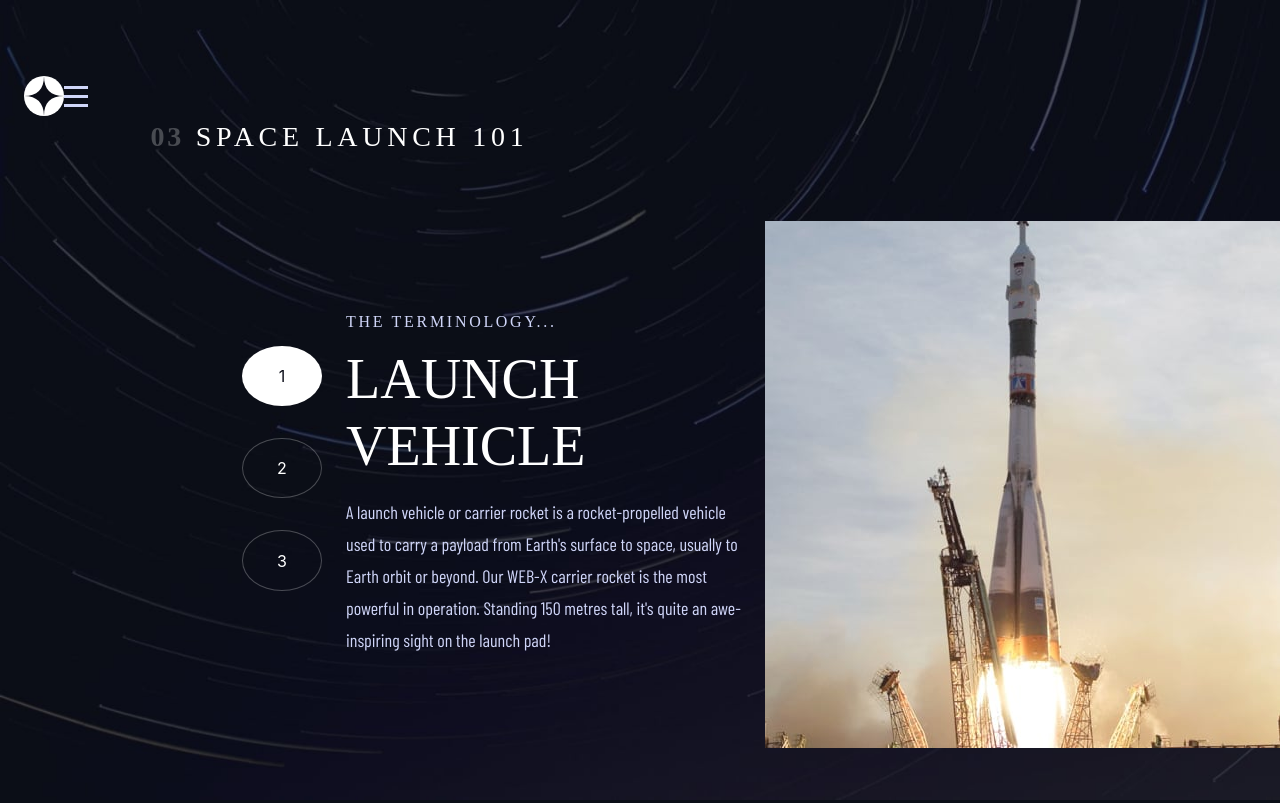
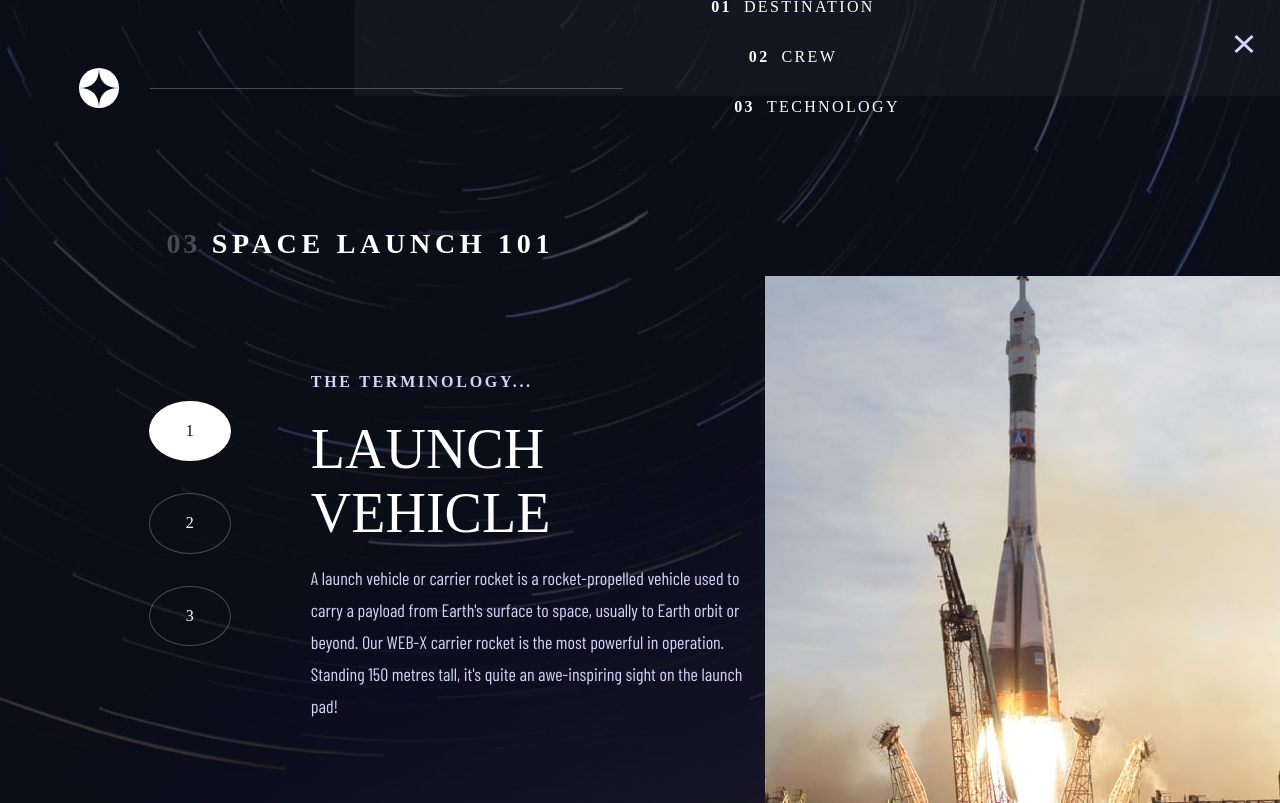
Before and after one commit to scaprisecca/space-tourism-website, a PHP site: page /technology.html in a window 1280 px wide. Run offline with PHP 8.4, Linux system fonts and the light colour scheme; some web fonts are replaced.

Commit message:
redid layout of the site using flexbox instead of grid. Finished css for mobile navbar

```diff
--- a/css/space-style.css
+++ b/css/space-style.css
@@ -1,5 +1,9 @@
 
 /* -- Default Styles -- */
+
+body {
+    margin: 0;
+}
 
 .space-title--dark {
     font-size: 16px;
@@ -16,17 +20,68 @@
     justify-content: space-between;
     align-items: center;
     width: 100%;
-    padding: 24px 24px 0;
+    margin: 24px 0 0 0;
+}
+
+.navbar--blur {
+    height: 100%;
+    background: rgba(255, 255, 255, 0.04);
+    backdrop-filter: blur(81.5485px);
+}
+
+.navbar__spacer {
+    display: none;
 }
 
 .navbar__logo {
     height: 40px;
     width: 40px;
+    margin-left: 24px;
 }
 
 .navbar__toggle {
     height: 21px;
     width: 24px;
+    margin-right: 24px;
+}
+
+.navbar__close-icon {
+    height: 20px;
+    width: 20px;
+    position: absolute;
+    top: 34px;
+    right: 26.5px;
+}
+
+.navbar__item {
+    text-transform: uppercase;
+    list-style-type: none;
+    margin-bottom: 32px;
+    letter-spacing: 2.7px;
+}
+
+.navbar__link {
+    color: var(--space-white);
+    text-decoration: none;
+}
+
+.navbar__link--bold {
+    display: inline;
+    margin-right: 12px;
+}
+
+.navbar {
+    position: fixed;
+    width: 67%;
+    height: 100vh;
+    top: 0;
+    right: 0;
+    margin-top: 0;
+    padding-left: 32px;
+    display: flex;
+    flex-direction: column;
+    justify-content: center;
+    display: none;
 }
 
 /* -- Technology Page -- */
@@ -37,6 +92,7 @@
     background-repeat: no-repeat;
     background-size: cover;
     height: 100%;
+    width: 100%;
     display: flex;
     flex-direction: column;
     align-items: center;
@@ -46,7 +102,15 @@
     font-size: 16px;
     letter-spacing: 2.7px;
     text-transform: uppercase;
+    margin-top: 24px;
     margin-bottom: 32px;
+}
+
+/* Reordering the content blocks for mobile. Had to add display:flex to allow order property to work */
+
+.technology__content-wrapper {
+    display: flex;
+    flex-direction: column;
 }
 
 .technology__hero-img {
@@ -54,6 +118,7 @@
     height: 170px;
     object-fit: cover;
     margin-bottom: 34px;
+    order: 1;
 }
 
 .technology__desktop-hero-img {
@@ -64,7 +129,8 @@
     display: flex;
     width: 152px;
     justify-content: space-around;
-    margin-bottom: 26px;
+    margin: 0 auto 26px;
+    order: 2;
 }
 
 .technology__slider-num {
@@ -83,11 +149,12 @@
     color: var(--space-black);
 }
 
-.technology__content-wrapper {
+.technology__content {
     display: flex;
     flex-direction: column;
     align-items: center;
     margin: 0px 24px 81px;
+    order: 3;
 }
 
 .technology__subheading {
@@ -122,6 +189,49 @@
 
 @media (min-width: 768px) {
 
+    /* -- navbar -- */
+
+    .navbar {
+        display: flex;
+        width: 450px;
+        justify-content: space-between;
+        align-items: center;
+        padding: 0 48px;
+    }
+
+    .navbar--blur {
+        height: 100%;
+        max-height: 96px;
+        background: rgba(255, 255, 255, 0.04);
+        backdrop-filter: blur(81.5485px);
+    }
+
+    .navbar__wrapper {
+        height: 96px;
+        width: calc(100% - 39px);
+        margin-left: 39px;
+        margin-top: 0;
+    }
+
+    .navbar__toggle {
+        display: none;
+    }
+
+    .navbar__item {
+        list-style: none;
+        letter-spacing: 2.36px;
+        font-size: 14px;
+        padding: 0;
+    }
+
+    .navbar__link {
+        color: var(--space-white);
+        text-decoration: none;
+    }
+
+    .navbar__link--bold {
+        display: none;
+    }
 
     /* -- Technology -- */
 
@@ -158,6 +268,10 @@
     }
 
     .technology__content-wrapper {
+        align-items: center;
+    }
+
+    .technology__content {
         max-width: 458px;
     }
 
@@ -192,27 +306,72 @@
         margin-bottom: 28px
     }
 
+    /* -- Nav -- */
+
+    .navbar__wrapper {
+        margin: 40px 0 76px 55px;
+        padding: 0px;
+        width: calc(100% - 55px);
+        position: relative;
+    }
+
+    .navbar__spacer {
+        display: block;
+        height: 1px;
+        width: 473px;
+        background-color: var(--space-white);
+        opacity: 0.25;
+        position: absolute;
+        left: 95px;
+        z-index: 10;
+    }
+
+    .navbar {
+        height: 96px;
+        width: 830px;
+        display: flex;
+        justify-content: center;
+    }
+
+    .navbar__item {
+        padding-right: 48px;
+        font-size: 16px;
+    }
+
+    .navbar__item:last-child {
+        padding-right: 0;
+    }
+
+    .navbar__link--bold {
+        display: inline;
+        font-weight: bold;
+        margin-right: 12px;
+    }
+
     /* -- Technology -- */
 
     .technology__wrapper {
         background-image: url(/assets/technology/background-technology-desktop.jpg);
-        height: 100vh;
-        display: grid;
-        grid-template-areas:
-        ". title title title"
-        ". slider content img";
+        height: 100%;
+        display: flex;
+        flex-direction: column;
     }
 
     .space-title {
         font-size: 28px;
         letter-spacing: 4.72px;
-        grid-area: title;
-        align-self: flex-end;
-        margin-bottom: 0px;
+        align-self: flex-start;
+        justify-self: end;
+        margin: 0 0 0 166.5px;
     }
 
     .space-title--dark {
         font-size: 28px;
+    }
+
+    .technology__content-wrapper {
+        flex-direction: row;
+        width: 100%;
     }
 
     .technology__hero-img {
@@ -224,8 +383,8 @@
         display: block;
         width: 515px;
         height: 527px;
-        margin: 0;
-        justify-self: end;
+        margin: 0 0 0 auto;
+        order: 0;
     }
 
     .technology__slider-num-wrapper {
@@ -234,8 +393,14 @@
         height: 277px;
         align-items: flex-end;
         margin-bottom: 0;
+        flex-basis: 247px;
+        order: 0;
     }
     /* TODO - what is the container height for this? There is no container around circles on desktop view */
+
+    .technology__slider-num-wrapper:last-child {
+        margin-bottom: none;
+    }
 
     .technology__slider-num {
         height: 80px;
@@ -243,16 +408,19 @@
         margin-bottom: 32px;
     }
 
-    .technology__content-wrapper {
-        grid-area: content;
-        justify-self: start;
+
+
+    .technology__content {
         align-items: flex-start;
+        flex-basis: 486px;
         max-width: 100%;
-        margin-bottom: 0px;
+        margin: 0 0 0 80px;
+        order: 0;
     }
 
     .technology__heading {
         font-size: 56px;
+        margin: 11px 0 17px 0;
     }
 
     .technology__text {
--- a/technology.html
+++ b/technology.html
@@ -10,13 +10,14 @@
     <link href="https://fonts.googleapis.com/css2?family=Barlow+Condensed&family=Bellefair&display=swap" rel="stylesheet">
 
     <link rel="stylesheet" href="css/normalize.css">
-    <link rel="stylesheet" href="https://cdn.jsdelivr.net/npm/bootstrap@4.0.0/dist/css/bootstrap.min.css" integrity="sha384-Gn5384xqQ1aoWXA+058RXPxPg6fy4IWvTNh0E263XmFcJlSAwiGgFAW/dAiS6JXm" crossorigin="anonymous">
     <link rel="stylesheet" href="style.css">
     <link rel="stylesheet" href="css/space-style.css">
 
     <title>Technology</title>
 </head>
 <body>
+
+
 
     <main class="technology__wrapper">
 
@@ -26,13 +27,21 @@
 
             <img src="/assets/shared/icon-hamburger.svg" alt="Mobile menu toggle button" class="navbar__toggle">
 
+            <div class="navbar__spacer"></div>
+
+            <ul class="navbar navbar--blur">
+                <img src="./assets/shared/icon-close.svg" alt="Close mobile menu icon" class="navbar__close-icon">
+                <li class="navbar__item"><a href="" class="navbar__link"><span class="navbar__link--bold">00</span>Home</a></li>
+                <li class="navbar__item"><a href="" class="navbar__link"><span class="navbar__link--bold">01</span>Destination</a></li>
+                <li class="navbar__item"><a href="" class="navbar__link"><span class="navbar__link--bold">02</span>Crew</a></li>
+                <li class="navbar__item"><a href="" class="navbar__link"><span class="navbar__link--bold">03</span>Technology</a></li>
+            </ul>
+
         </header>
 
         <h1 class="space-title"><span class="space-title--dark">03</span> Space Launch 101</h1>
 
-        <img src="/assets/technology/image-launch-vehicle-landscape.jpg" alt="Image of space launch" class="technology__hero-img">
-
-        <img src="/assets/technology/image-launch-vehicle-portrait.jpg" alt="Image of space launch" class="technology__desktop-hero-img">
+        <div class="technology__content-wrapper">
 
             <div class="technology__slider-num-wrapper">
                 <div class="technology__slider-num technology__slider-num--active">1</div>
@@ -40,12 +49,18 @@
                 <div class="technology__slider-num">3</div>
             </div>
 
-        <div class="technology__content-wrapper">
+            <div class="technology__content">
                 <h3 class="technology__subheading">The Terminology...</h3>
                 <h2 class="technology__heading">Launch Vehicle</h2>
 
                 <p class="technology__text">A launch vehicle or carrier rocket is a rocket-propelled vehicle used to carry a payload from Earth's surface to space, usually to Earth orbit or beyond. Our WEB-X carrier rocket is the most powerful in operation. Standing 150 metres tall, it's quite an awe-inspiring sight on the launch pad!</p>
             </div>
+
+            <img src="/assets/technology/image-launch-vehicle-landscape.jpg" alt="Image of space launch" class="technology__hero-img">
+
+            <img src="/assets/technology/image-launch-vehicle-portrait.jpg" alt="Image of space launch" class="technology__desktop-hero-img">
+        </div>
+
     </main>
 
 </body>
```
Lines whose indentation alone changed are shown as unchanged.
